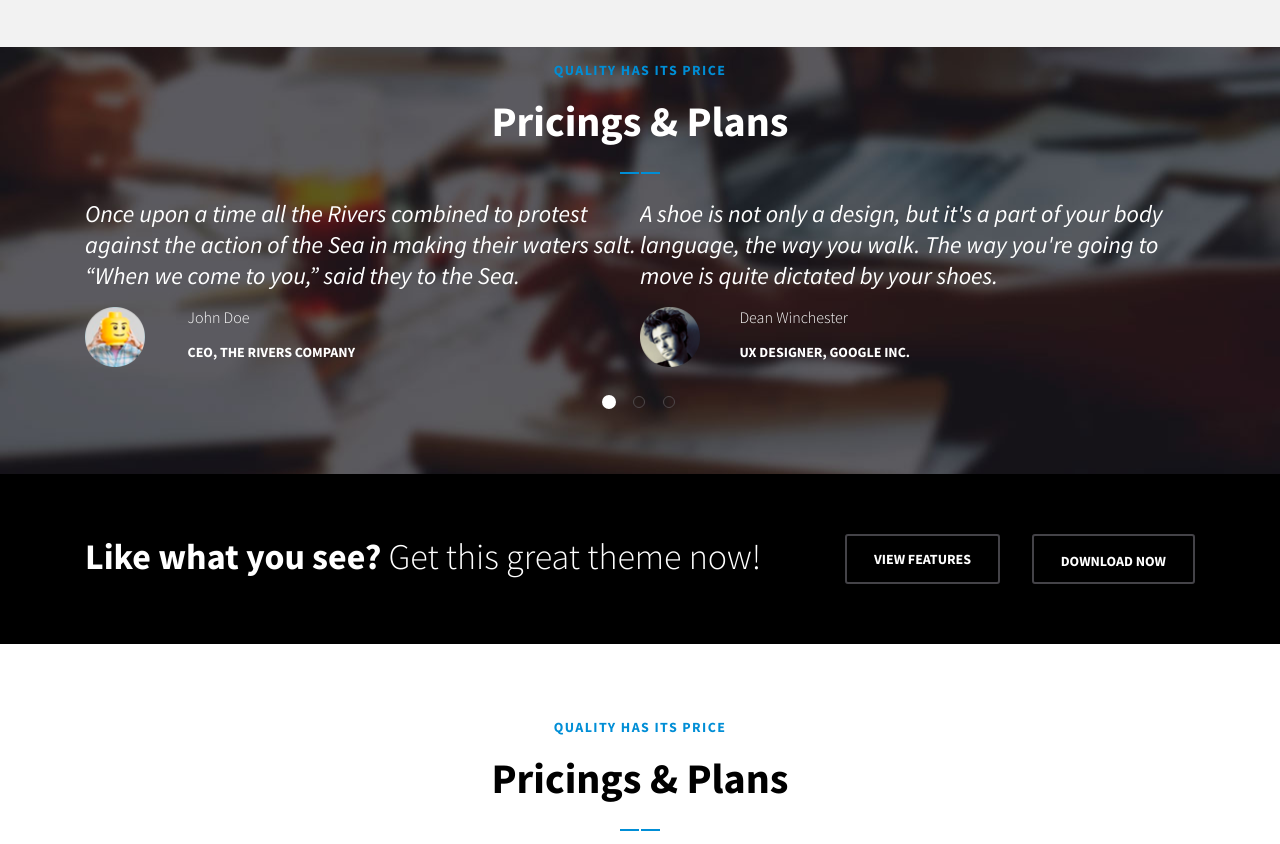
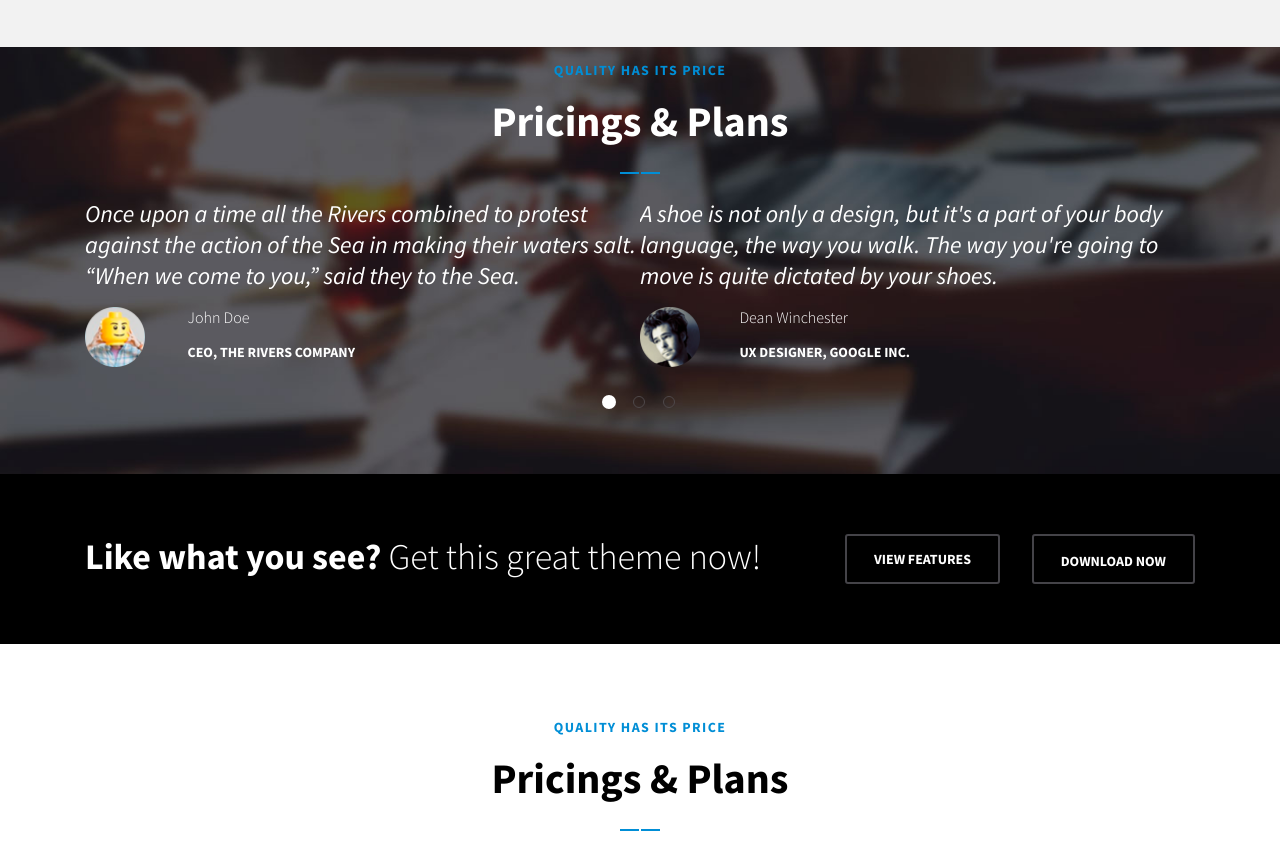
Before and after one commit to Serhii-koziar/lucid, a plain HTML site: page index.html in a window 1280 px wide. Shown: the part 2348-3192 px from the top of the page. Drawn offline with nearby package versions, Linux system fonts and the light colour scheme; files whose address does not match are found by name.

Commit message:
Update main.css

```diff
--- a/css/main.css
+++ b/css/main.css
@@ -325,6 +325,8 @@ hr{
 }
 .Pricings_Plans{
 	background-image: url(../img/section_bg.jpg);
+	-webkit-background-size: cover;
+	background-size: cover;
 	background-repeat: no-repeat;
 	background-position:  center;
 }
```
